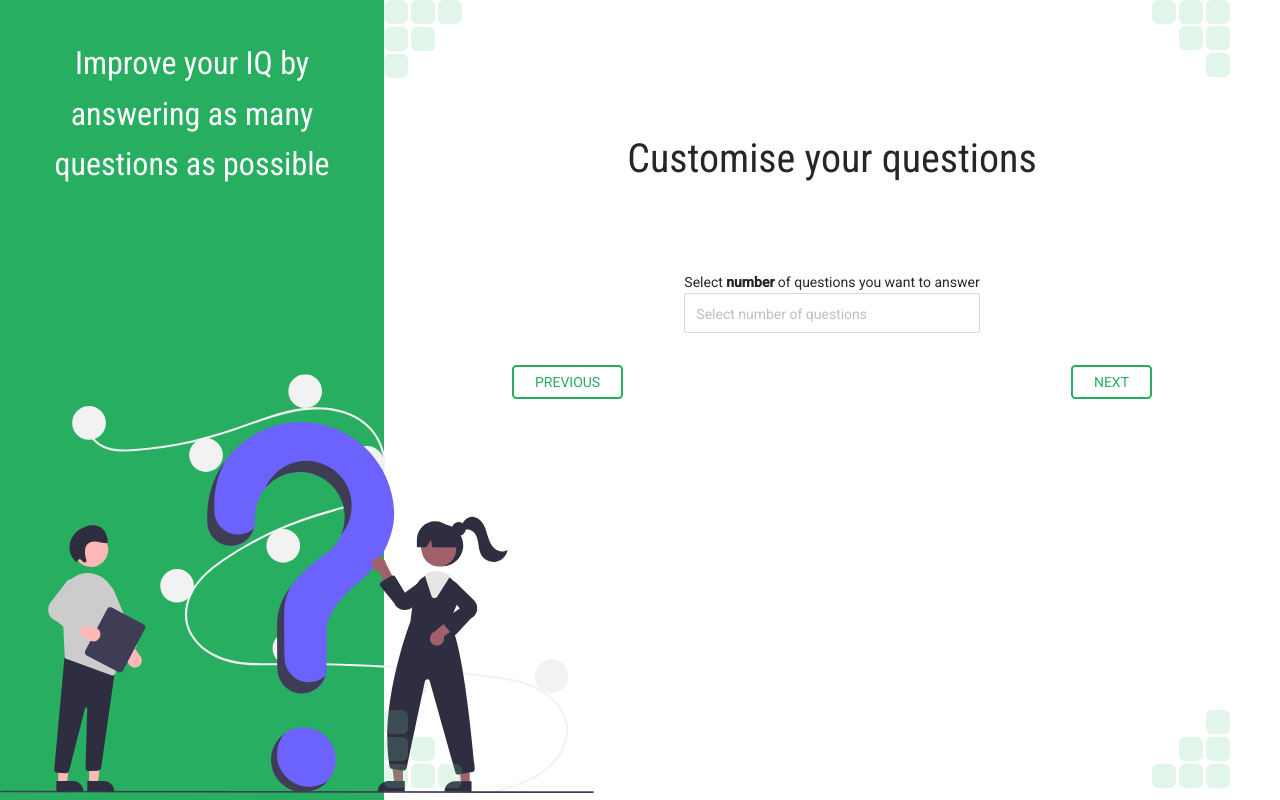
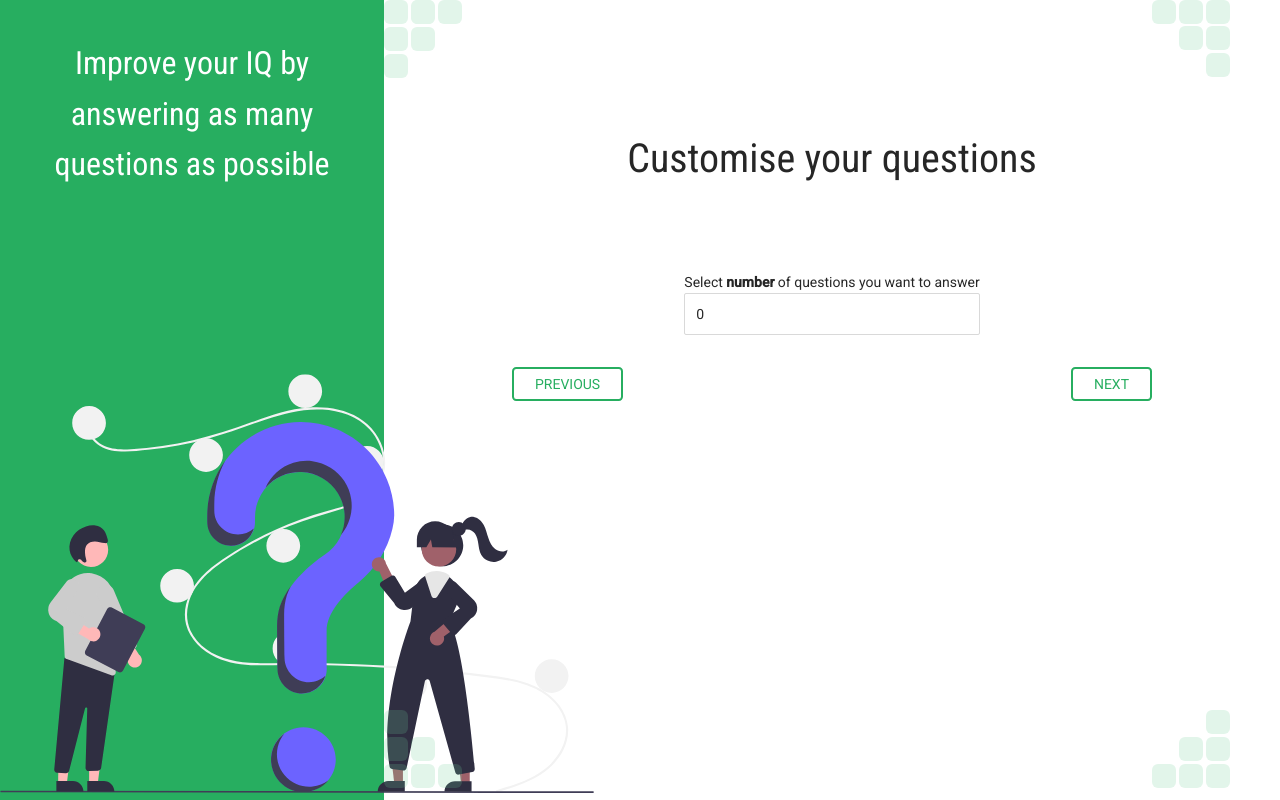
Before and after one commit to jmnyarega/Questionista, a React (Create React App) app: page /count in a window 1280 px wide. Built offline with nearby package versions, Linux system fonts and the light colour scheme.

Commit message:
default number of questions

```diff
--- a/src/Customise/Count/index.tsx
+++ b/src/Customise/Count/index.tsx
@@ -4,7 +4,7 @@ import { Link } from "react-router-dom";
 
 const Count = () => {
   const customize = JSON.parse(localStorage.getItem("customize") || "{}");
-  const [count, setCount] = useState(customize && customize.number);
+  const [count, setCount] = useState((customize && customize.count) || 0);
 
   const onChange = (count: any) => {
     setCount(count);
@@ -28,7 +28,6 @@ const Count = () => {
         </label>
         <InputNumber
           style={{ width: "100%" }}
-          className="content-form__count"
           placeholder="Select number of questions"
           onChange={onChange}
           defaultValue={count}
```
